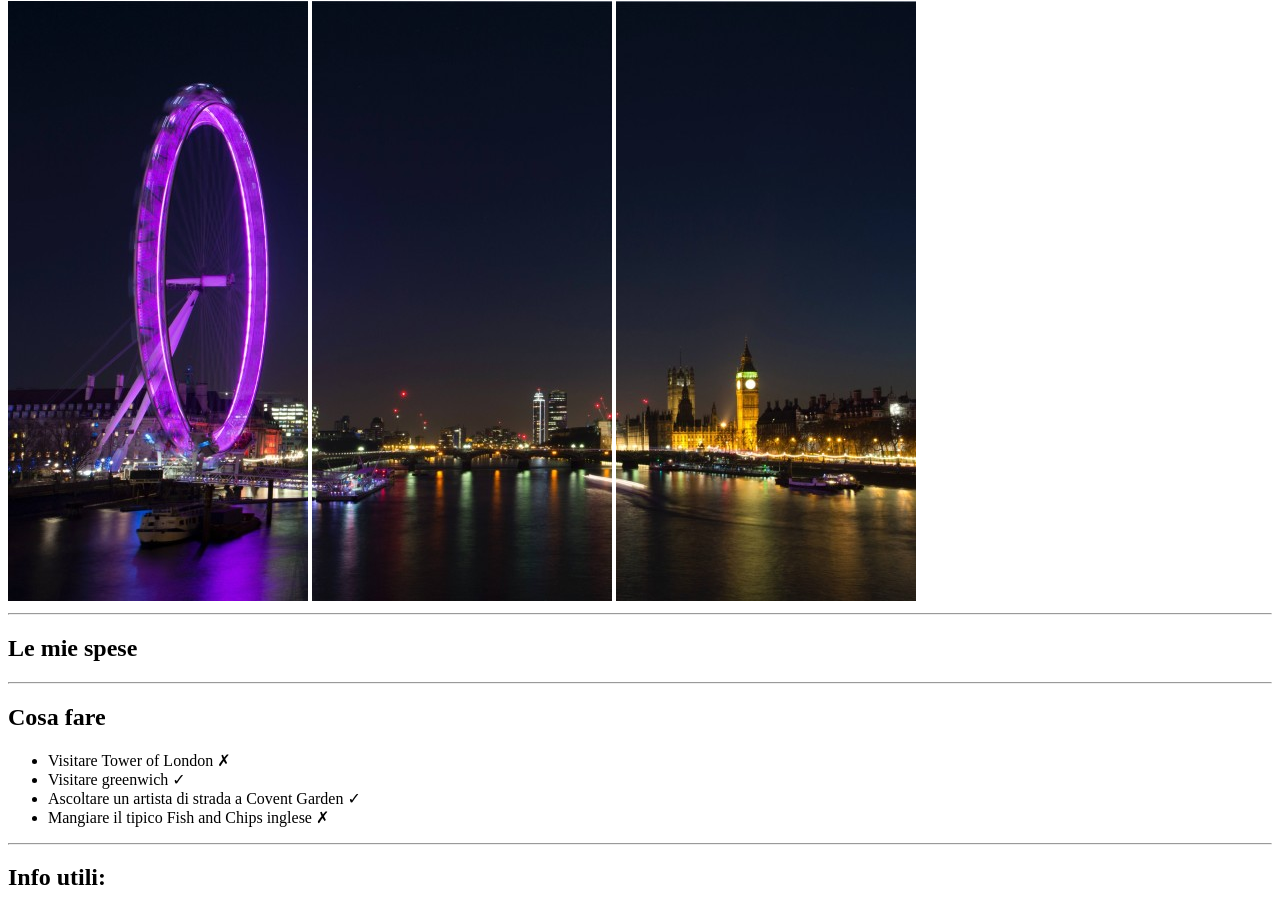
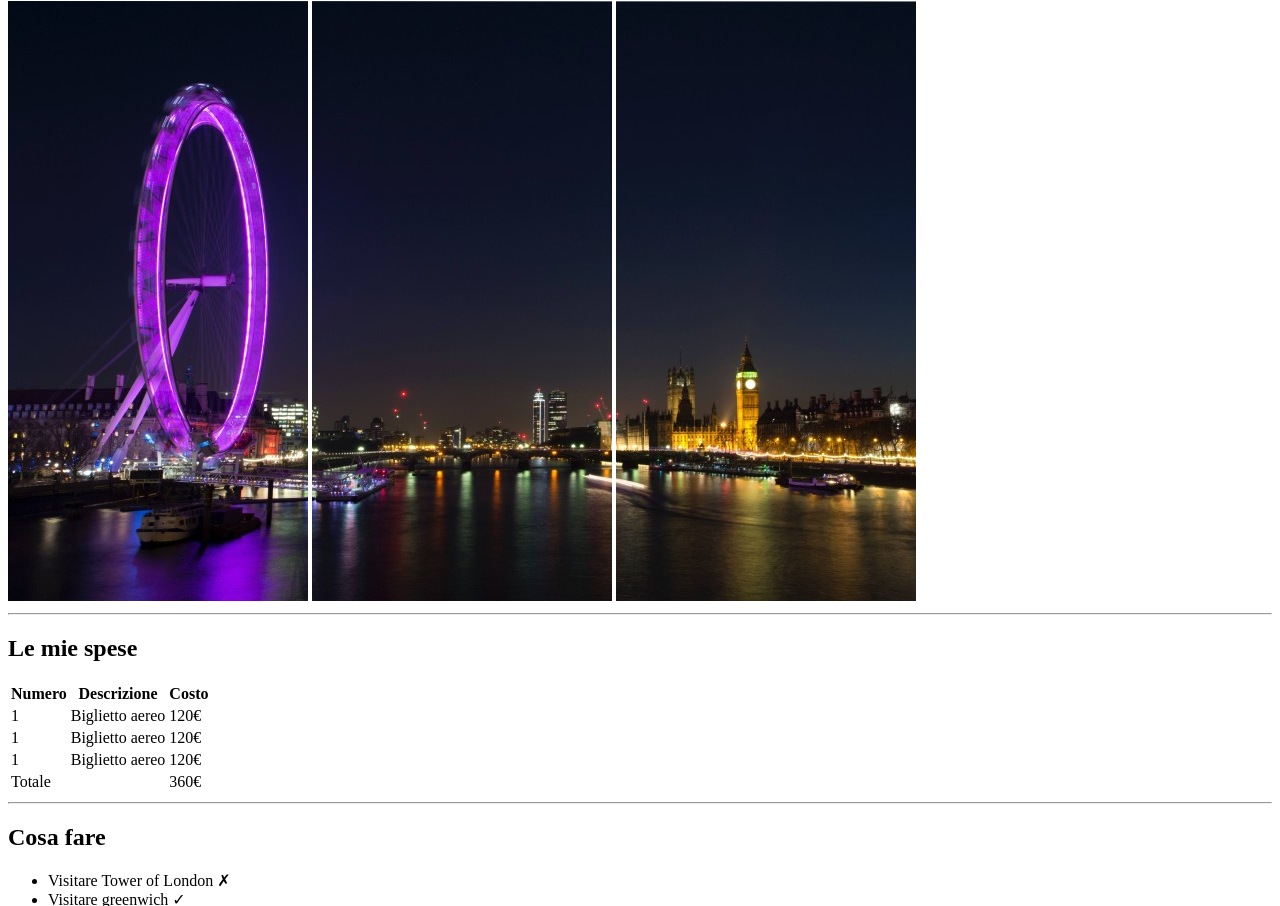
Before and after one commit to Fabio9494/html-london-trip, a plain HTML site: page index.html in a window 1280 px wide. Shown: the part 79-985 px from the top of the page. Drawn offline with Linux system fonts and the light colour scheme.

Commit message:
add "le mie spese" in main

```diff
--- a/index.html
+++ b/index.html
@@ -19,10 +19,48 @@
 
     <!-- main -->
     <main>
+       <!-- Le mie spese -->
        <div>
          <h2>Le mie spese</h2>
+         <table>
+            <thead>
+                <tr>
+                    <th> Numero </th>
+                    <th>Descrizione</th>
+                    <th>Costo</th>
+                </tr>
+            </thead>
+
+            <tbody>
+                <tr>
+                    <td>1</td>
+                    <td>Biglietto aereo</td>
+                    <td>120&euro;</td>
+                </tr>
+
+                <tr>
+                    <td>1</td>
+                    <td>Biglietto aereo</td>
+                    <td>120&euro;</td>
+                </tr>
+
+                <tr>
+                    <td>1</td>
+                    <td>Biglietto aereo</td>
+                    <td>120&euro;</td>
+                </tr>
+            </tbody>
+
+            <tfoot>
+                <tr>
+                    <td colspan="2">Totale</td>
+                    <td>360&euro;</td>
+                </tr>
+            </tfoot>
+         </table>
 
        </div>
+
        <hr>
 
        <!-- cosa fare -->
@@ -35,6 +73,7 @@
             <li>Mangiare il tipico Fish and Chips inglese &#10007;</li>
          </ul>
        </div>
+
        <hr>
 
        <!-- info utili -->
@@ -60,7 +99,9 @@
 
          </ol>
        </div>
+
        <hr>
+
     </main>
 
     <!-- footer -->
```
